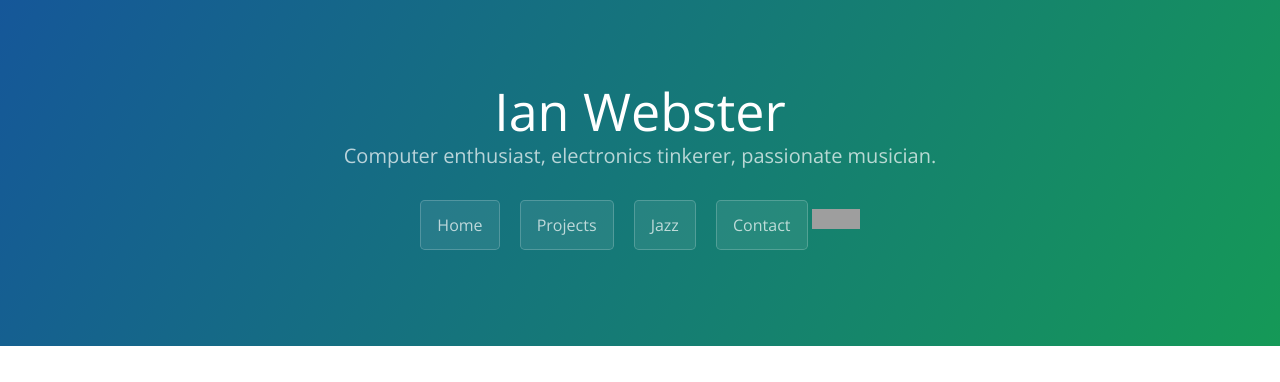
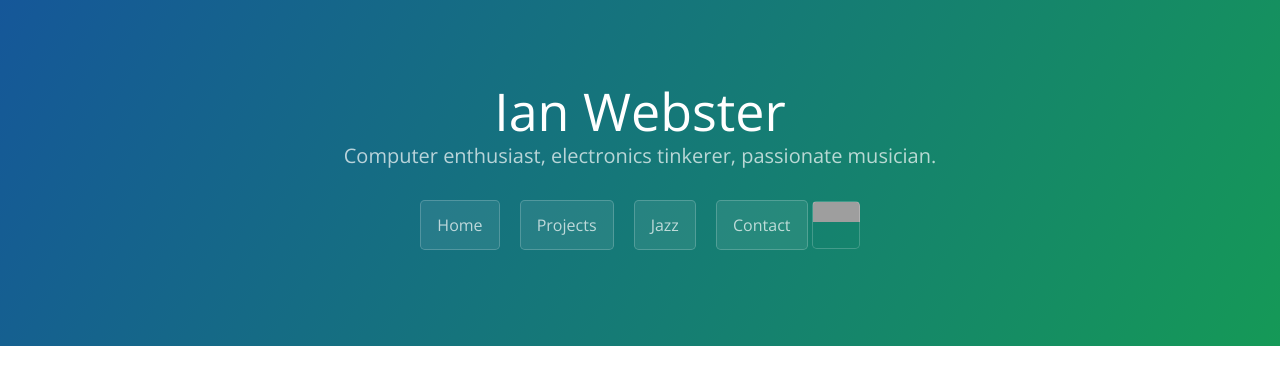
Before and after one commit to yixin0829/Cayman, a Jekyll site: the page built from index.md, in a window 1280 px wide. Shown: the top 382 px of the page. Built offline with Jekyll 4.4.1, drawn with Linux system fonts in a browser that asks for light colours; grey boxes are pictures that could not be loaded.

Commit message:
Update default.html

```diff
--- a/_layouts/default.html
+++ b/_layouts/default.html
@@ -44,7 +44,7 @@
           .strava-badge-:hover { background-position: 0 -63px; }
           .strava-badge-follow { height: 48px; width: 48px; background: url(//badges.strava.com/echelon-sprite-48.png) no-repeat 0 0; }
         </style>
-        <a href="http://strava.com/athletes/10225865/badge" class="strava-badge- strava-badge-follow" target="_blank"><img src="//badges.strava.com/echelon-sprite-48.png" alt="Strava" /></a>
+        <a href="http://strava.com/athletes/10225865/badge" class="btn strava-badge- strava-badge-follow" target="_blank"><img src="//badges.strava.com/echelon-sprite-48.png" alt="Strava" /></a>
       {% endif %}
     </header>
 
```
